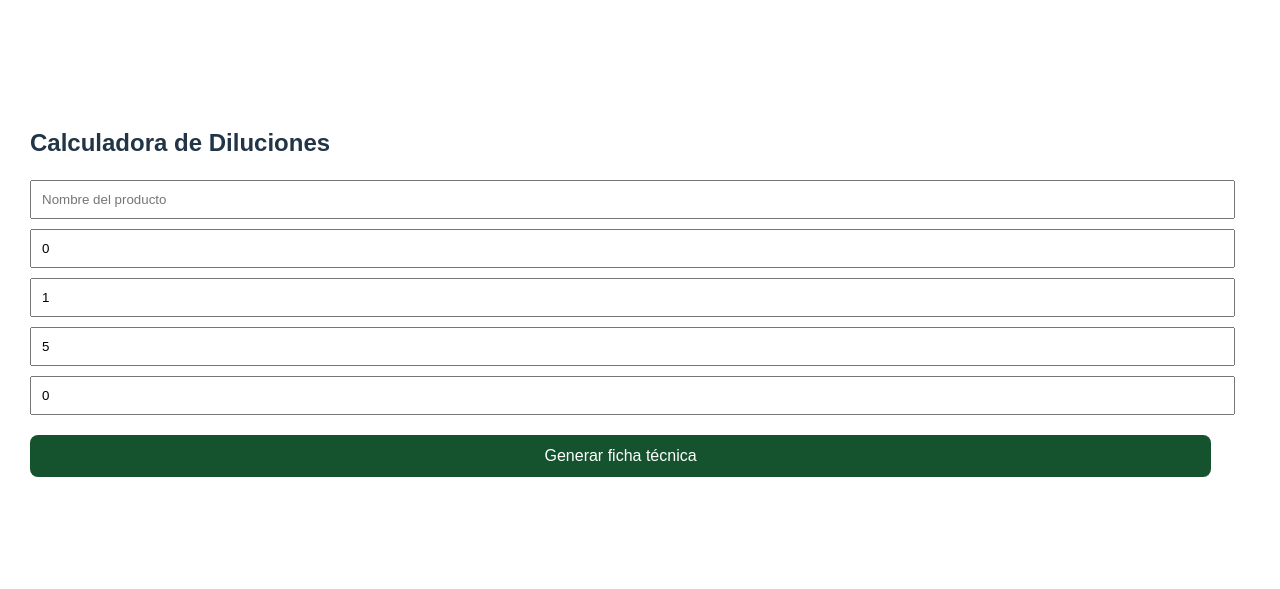
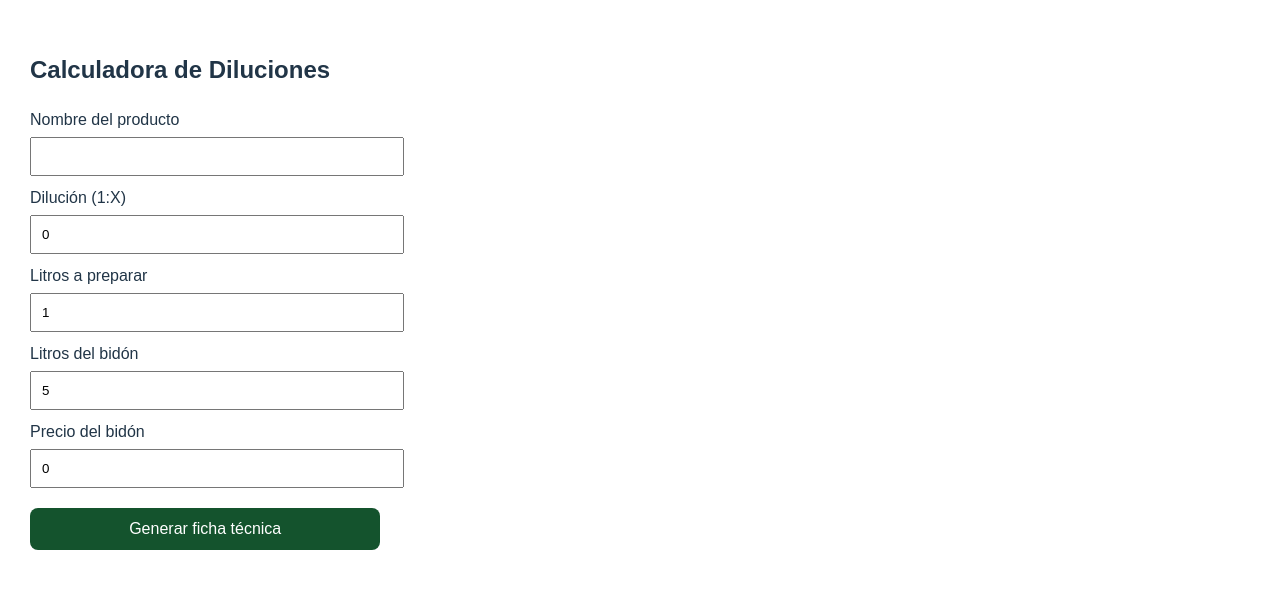
Before and after one commit to estanitkd-max/calculadora-diluciones, a React (Vite) app: page / in a window 1280 px wide. Shown: the part 109-698 px from the top of the page. Built offline with nearby package versions, Linux system fonts and the light colour scheme.

Commit message:
Inputs con labels + app funcional

```diff
--- a/src/App.tsx
+++ b/src/App.tsx
@@ -19,15 +19,13 @@ export default function App() {
     ctx.fillStyle = "#ffffff";
     ctx.fillRect(0, 0, canvas.width, canvas.height);
 
-    // 🔢 CÁLCULOS
+    // Cálculos
     const totalPartes = dilucion + 1;
-
     const producto = litrosPreparar / totalPartes;
     const agua = litrosPreparar - producto;
-
     const costoPorLitro = (precioBidon / litrosBidon) * producto;
 
-    // 🖼️ LOGO
+    // Logo
     const logo = new Image();
     logo.src = window.location.origin + "/logo.png";
 
@@ -87,45 +85,55 @@ export default function App() {
     <div style={{ padding: 30, fontFamily: "Arial" }}>
       <h2>Calculadora de Diluciones</h2>
 
+      <div style={{ marginBottom: 10 }}>
+        <label>Nombre del producto</label>
         <input
           type="text"
-        placeholder="Nombre del producto"
           value={nombreProducto}
           onChange={(e) => setNombreProducto(e.target.value)}
-        style={{ width: "100%", padding: 10, marginBottom: 10 }}
+          style={{ width: "100%", padding: 10, marginTop: 5 }}
         />
+      </div>
 
+      <div style={{ marginBottom: 10 }}>
+        <label>Dilución (1:X)</label>
         <input
           type="number"
-        placeholder="Dilución (1:X)"
           value={dilucion}
           onChange={(e) => setDilucion(Number(e.target.value))}
-        style={{ width: "100%", padding: 10, marginBottom: 10 }}
+          style={{ width: "100%", padding: 10, marginTop: 5 }}
         />
+      </div>
 
+      <div style={{ marginBottom: 10 }}>
+        <label>Litros a preparar</label>
         <input
           type="number"
-        placeholder="Litros a preparar"
           value={litrosPreparar}
           onChange={(e) => setLitrosPreparar(Number(e.target.value))}
-        style={{ width: "100%", padding: 10, marginBottom: 10 }}
+          style={{ width: "100%", padding: 10, marginTop: 5 }}
         />
+      </div>
 
+      <div style={{ marginBottom: 10 }}>
+        <label>Litros del bidón</label>
         <input
           type="number"
-        placeholder="Litros del bidón"
           value={litrosBidon}
           onChange={(e) => setLitrosBidon(Number(e.target.value))}
-        style={{ width: "100%", padding: 10, marginBottom: 10 }}
+          style={{ width: "100%", padding: 10, marginTop: 5 }}
         />
+      </div>
 
+      <div style={{ marginBottom: 20 }}>
+        <label>Precio del bidón</label>
         <input
           type="number"
-        placeholder="Precio del bidón"
           value={precioBidon}
           onChange={(e) => setPrecioBidon(Number(e.target.value))}
-        style={{ width: "100%", padding: 10, marginBottom: 20 }}
+          style={{ width: "100%", padding: 10, marginTop: 5 }}
         />
+      </div>
 
       <button
         onClick={generarFicha}
```
Lines whose indentation alone changed are shown as unchanged.
